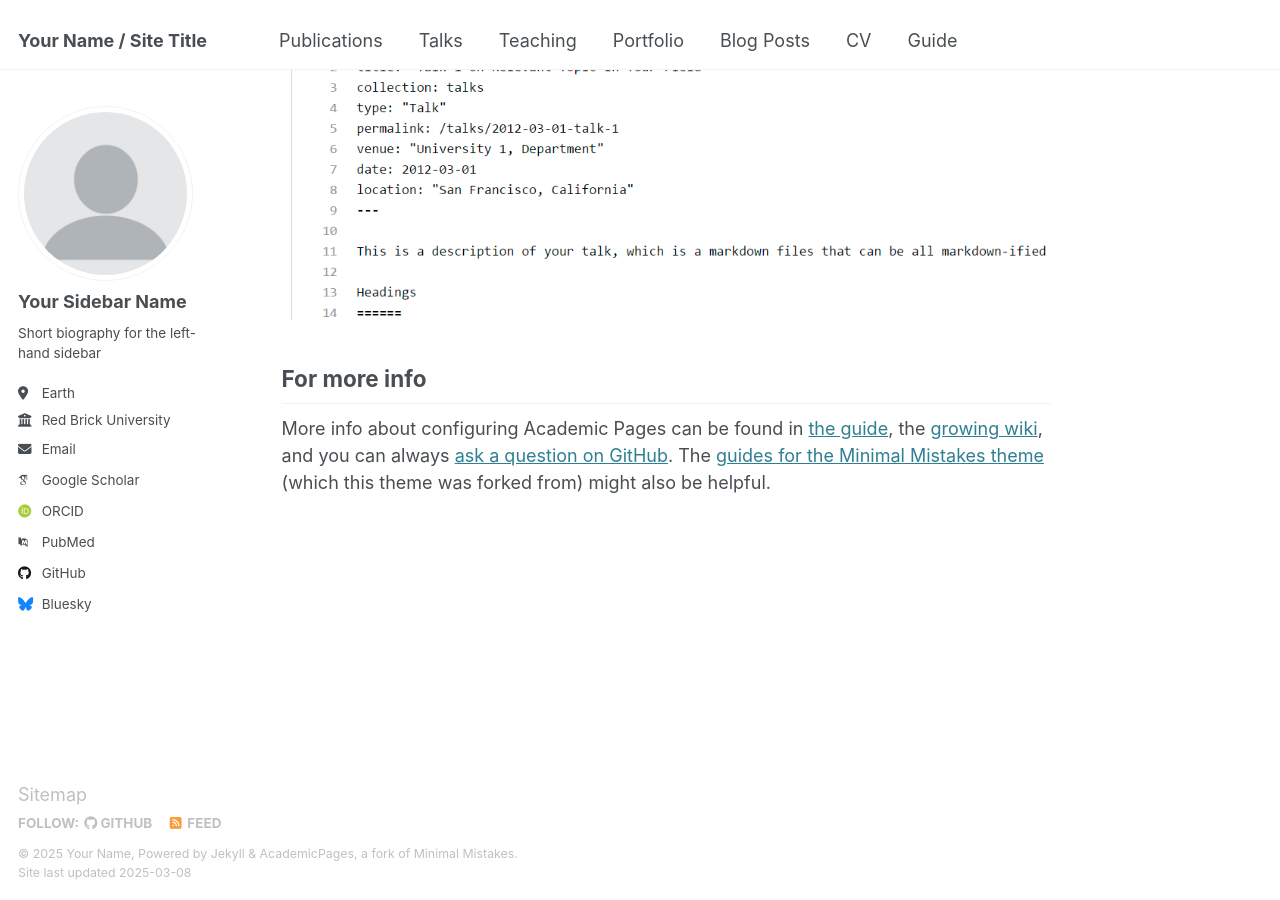
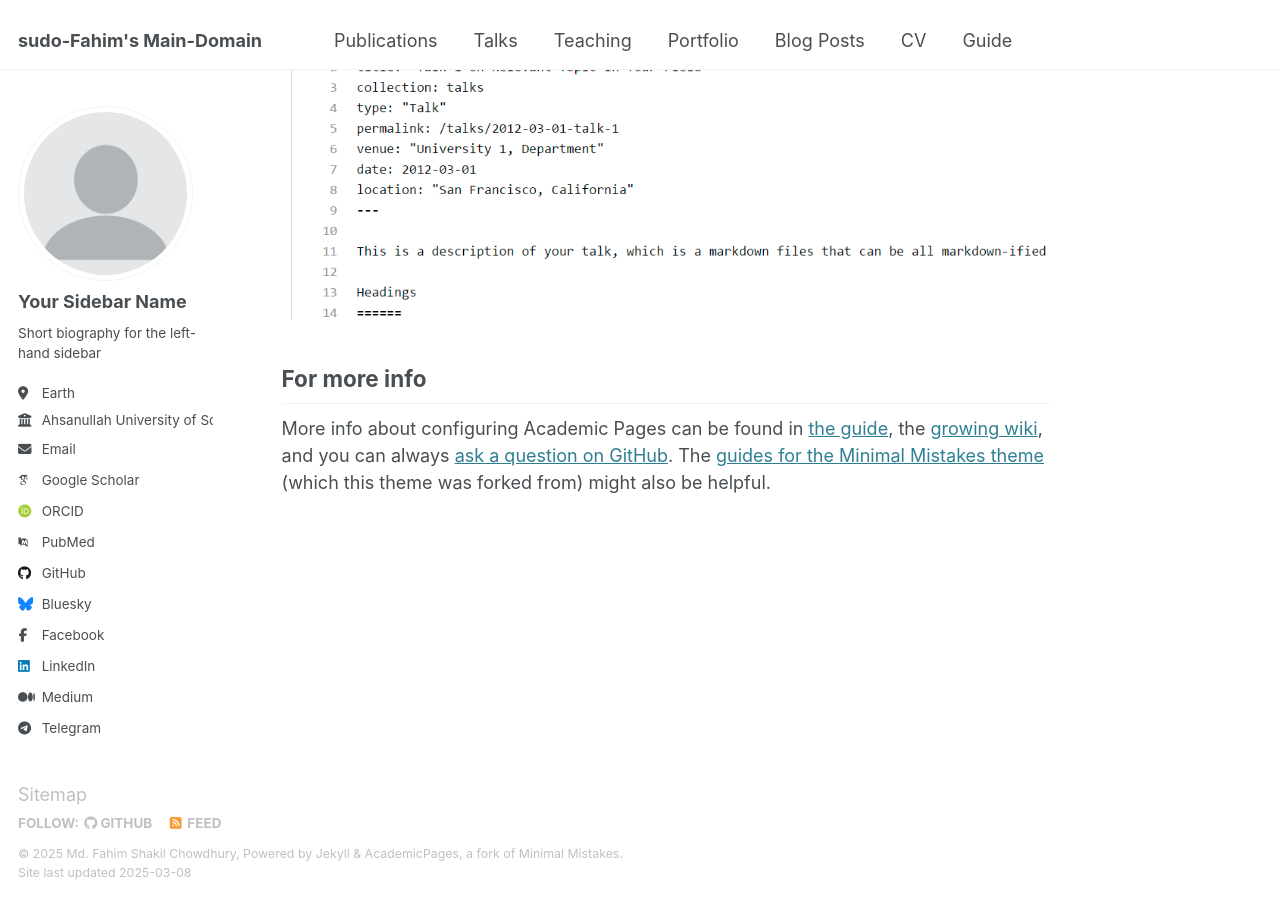
Before and after one commit to 0xCaptainFahim/0xCaptainFahim.github.io, a Jekyll site: the page built from _pages/about.md, in a window 1280 px wide and 900 px high, scrolled down 2642 px. Built offline with Jekyll 4.4.1, drawn with Linux system fonts in a browser that asks for light colours; some web fonts are replaced.

Commit message:
Update Config.yml

```diff
--- a/_config.yml
+++ b/_config.yml
@@ -9,9 +9,9 @@
 # Basic Site Settings
 locale                   : "en-US"
 site_theme               : "default"
-title                    : "Your Name / Site Title"
+title                    : "sudo-Fahim's Main-Domain"
 title_separator          : "-"
-name                     : &name "Your Name"
+name                     : &name "Md. Fahim Shakil Chowdhury"
 description              : &description "personal description"
 url                      : https://academicpages.github.io # the base hostname & protocol for your site e.g. "https://[your GitHub username].github.io"
 baseurl                  : "" # the subpath of your site, e.g. "/blog"
@@ -27,9 +27,9 @@ author:
   pronouns         : # example: "she/her"
   bio              : "Short biography for the left-hand sidebar"
   location         : "Earth"
-  employer         : "Red Brick University"
+  employer         : "Ahsanullah University of Science and Technology"
   uri              : # URL
-  email            : "none@example.org"
+  email            : "mdfahimchowdhury28@gmail.com"
 
   # Academic websites
   arxiv            : # URL - Update with the correct link to your profile
@@ -51,7 +51,7 @@ author:
 
   # Social media
   bluesky          : "bsky.app" # Replace this with you Bluesky username
-  facebook         : # Username
+  facebook         : "fahim.chowdhury.128" # Username
   flickr           : # Username
   foursquare       : # Username
   goodreads        : # Username
@@ -59,13 +59,13 @@ author:
   keybase          : # Username
   instagram        : # Username
   lastfm           : # Username
-  linkedin         : # Username
+  linkedin         : "md-fahim-chowdhury" # Username
   mastodon         : # URL
-  medium           : # URL
+  medium           : "0xCaptainFahim" # URL
   pinterest        : # Username
   soundcloud       : # Username
   steam            : # Username
-  telegram         : # URL
+  telegram         : "0xCaptainFahim" # URL
   tumblr           : # Username
   twitter          : # Username for X / Twitter
   vine             : # Username
```
